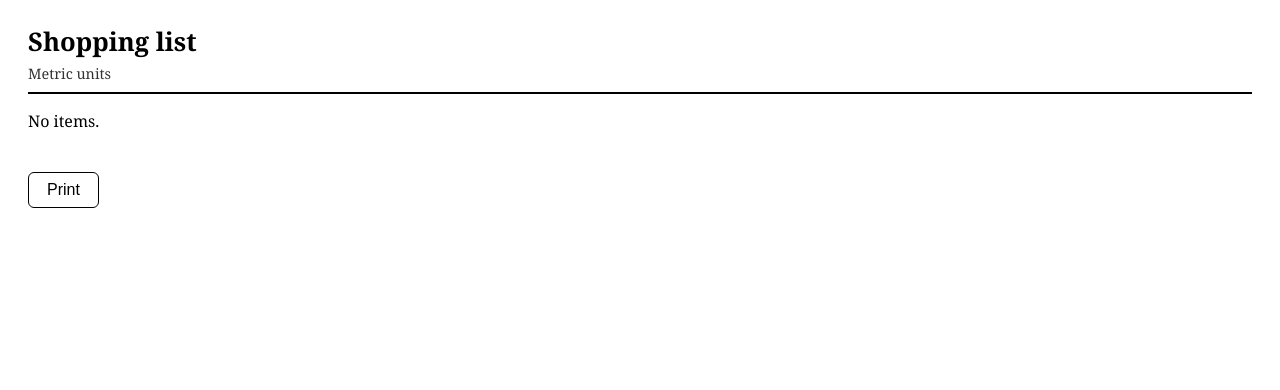
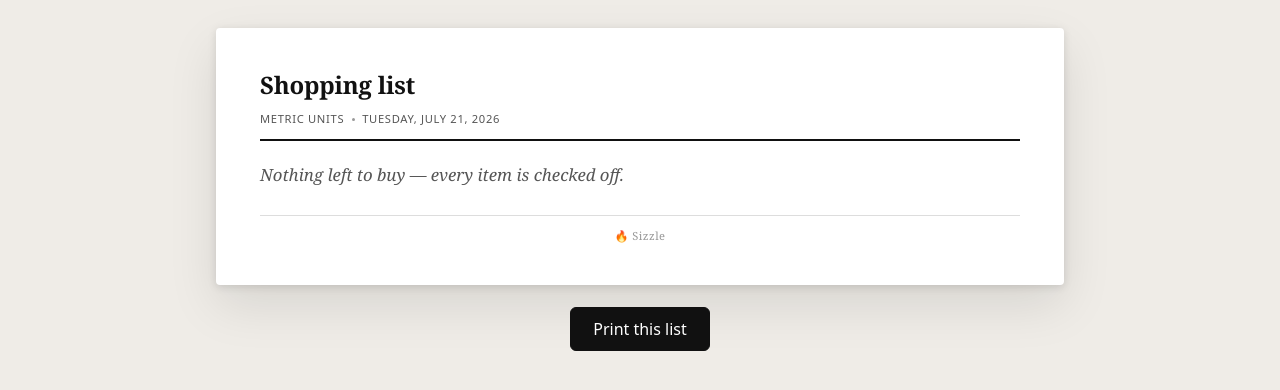
Before and after one commit to TJSmith-hub/sizzle, a FastAPI app: page /shopping-list/print in a window 1280 px wide. Shown: the top 390 px of the page. Run offline with FastAPI, Linux system fonts and the light colour scheme; data that the repository does not hold is empty.

Commit message:
Polish the shopping list print view
Present the printed list on a centered "sheet of paper" on screen (full
page in print), with dotted leader lines linking each item to its
quantity, a dated header (units · weekday date), and prep notes in muted
italic. Item names/quantities are the largest text; the title, headings,
meta and footer are dialed down so the eye lands on what to buy.

Co-Authored-By: Claude Opus 4.8 (1M context) <noreply@anthropic.com>

```diff
--- a/app/static/css/print.css
+++ b/app/static/css/print.css
@@ -10,45 +10,89 @@
 /* Standalone print page (/shopping-list/print) */
 .print-page {
   font-family: Georgia, "Times New Roman", serif;
-  color: #000;
-  background: #fff;
+  color: #111;
+  background: #efece7;
   margin: 0;
-  padding: 24px 28px;
-  line-height: 1.4;
+  padding: 28px 16px;
+  line-height: 1.45;
 }
 
-.print-header { border-bottom: 2px solid #000; padding-bottom: 8px; margin-bottom: 16px; }
-.print-header h1 { margin: 0; font-size: 1.6rem; }
-.print-sub { margin: 4px 0 0; font-size: .9rem; color: #333; }
+/* On screen the list sits on a centered "sheet of paper"; in print it fills
+   the page (the sheet chrome is stripped in @media print below). */
+.print-sheet {
+  max-width: 760px;
+  margin: 0 auto;
+  background: #fff;
+  padding: 40px 44px;
+  border-radius: 4px;
+  box-shadow: 0 2px 8px rgba(0,0,0,.12), 0 20px 50px rgba(0,0,0,.10);
+}
 
-.print-columns { column-count: 2; column-gap: 34px; }
+.print-header { border-bottom: 2px solid #111; padding-bottom: 12px; margin-bottom: 22px; }
+.print-header h1 { margin: 0; font-size: 1.5rem; letter-spacing: -.01em; }
+.print-sources { margin: 5px 0 0; font-size: .85rem; font-style: italic; color: #333; }
+.print-meta {
+  display: flex; flex-wrap: wrap; gap: 6px 18px; margin: 8px 0 0;
+  font-family: system-ui, -apple-system, "Segoe UI", sans-serif;
+  font-size: .7rem; text-transform: uppercase; letter-spacing: .06em; color: #555;
+}
+.print-meta span { position: relative; }
+.print-meta span + span::before {
+  content: ""; position: absolute; left: -10px; top: 50%;
+  width: 3px; height: 3px; margin-top: -1px; border-radius: 50%; background: #999;
+}
 
-.print-aisle { break-inside: avoid; margin-bottom: 16px; }
+.print-empty { font-size: 1.05rem; font-style: italic; color: #555; }
+
+.print-columns { column-count: 2; column-gap: 40px; }
+
+.print-aisle { break-inside: avoid; margin-bottom: 20px; }
 .print-aisle h2 {
-  font-size: 1.05rem; margin: 0 0 6px; text-transform: uppercase;
-  letter-spacing: .04em; border-bottom: 1px solid #000; padding-bottom: 2px;
+  font-family: system-ui, -apple-system, "Segoe UI", sans-serif;
+  font-size: .72rem; font-weight: 700; margin: 0 0 8px;
+  text-transform: uppercase; letter-spacing: .1em; color: #111;
+  border-bottom: 1px solid #111; padding-bottom: 4px;
 }
+
 .print-aisle ul { list-style: none; margin: 0; padding: 0; }
-.print-aisle li { display: flex; align-items: flex-start; gap: 8px; padding: 3px 0; font-size: .95rem; }
-.print-aisle .line { flex: 1; min-width: 0; }
-.print-aisle .pqty { flex: none; font-weight: 600; text-align: right; white-space: nowrap; }
+.print-aisle li {
+  display: flex; align-items: center; gap: 8px; padding: 6px 0; font-size: 1.2rem;
+  break-inside: avoid;
+}
+.print-aisle .line { flex: 0 1 auto; }
+.print-aisle .line .note { color: #555; font-style: italic; }
+.print-aisle .dots {
+  flex: 1 1 auto; min-width: 12px; height: 0;
+  border-bottom: 1.5px dotted #c4bfb6; transform: translateY(-2px);
+}
+.print-aisle .pqty {
+  flex: none; font-weight: 700; text-align: right; white-space: nowrap;
+  font-variant-numeric: tabular-nums;
+}
 
-/* Simple square checkbox rendered without form controls */
-.box {
-  display: inline-block; width: 12px; height: 12px; flex: none;
-  border: 1.5px solid #000; border-radius: 2px; margin-top: 2px;
+.print-foot {
+  margin-top: 28px; padding-top: 12px; border-top: 1px solid #ddd;
+  text-align: center; font-size: .7rem; color: #999; letter-spacing: .04em;
 }
 
 .print-btn {
-  margin-top: 24px; padding: 8px 18px; font-size: 1rem; cursor: pointer;
-  border: 1px solid #000; background: #fff; border-radius: 6px;
+  display: block; margin: 22px auto 0; padding: 10px 22px; font-size: 1rem;
+  font-family: system-ui, -apple-system, "Segoe UI", sans-serif; cursor: pointer;
+  border: 1px solid #111; background: #111; color: #fff; border-radius: 6px;
 }
+.print-btn:hover { background: #333; }
 
 @media print {
+  .print-page { background: #fff; padding: 0; }
+  .print-sheet {
+    max-width: none; margin: 0; padding: 0;
+    border-radius: 0; box-shadow: none;
+  }
   .print-btn { display: none; }
   @page { margin: 1.4cm; }
 }
 
 @media (max-width: 620px) {
+  .print-sheet { padding: 28px 22px; }
   .print-columns { column-count: 1; }
 }
--- a/app/templates/shopping_print.html
+++ b/app/templates/shopping_print.html
@@ -7,15 +7,23 @@
   <link rel="stylesheet" href="/static/css/print.css">
 </head>
 <body class="print-page">
-  <div class="print-header">
+  {% set ns = namespace(total=0) %}
+  {% for section in aisles %}
+    {% set ns.total = ns.total + (section['items'] | rejectattr('checked') | list | length) %}
+  {% endfor %}
+
+  <div class="print-sheet">
+    <header class="print-header">
       <h1>Shopping list</h1>
-    <p class="print-sub">
-      {% if sources %}{{ sources | join(' · ') }}&nbsp;—&nbsp;{% endif %}{{ system | capitalize }} units
+      {% if sources %}<p class="print-sources">{{ sources | join(' · ') }}</p>{% endif %}
+      <p class="print-meta">
+        <span>{{ system | capitalize }} units</span>
+        <span id="print-date"></span>
       </p>
-  </div>
+    </header>
 
-  {% if not any_unchecked %}
-    <p>No items.</p>
+    {% if not ns.total %}
+      <p class="print-empty">Nothing left to buy — every item is checked off.</p>
     {% else %}
       <div class="print-columns">
         {% for section in aisles %}
@@ -26,8 +34,8 @@
               <ul>
                 {% for item in unchecked %}
                   <li>
-                  <span class="box"></span>
-                  <span class="line">{{ item.name }}{% if item.note %}, {{ item.note }}{% endif %}</span>
+                    <span class="line">{{ item.name }}{% if item.note %}, <span class="note">{{ item.note }}</span>{% endif %}</span>
+                    <span class="dots"></span>
                     <span class="pqty">{{ item.display_quantity() }} {{ item.display_unit() }}</span>
                   </li>
                 {% endfor %}
@@ -38,6 +46,18 @@
       </div>
     {% endif %}
 
-  <button class="print-btn no-print" onclick="window.print()">Print</button>
+    <footer class="print-foot">🔥 Sizzle</footer>
+  </div>
+
+  <button class="print-btn no-print" onclick="window.print()">Print this list</button>
+
+  <script>
+    (function () {
+      var el = document.getElementById('print-date');
+      if (el) el.textContent = new Date().toLocaleDateString(undefined, {
+        weekday: 'long', year: 'numeric', month: 'long', day: 'numeric'
+      });
+    })();
+  </script>
 </body>
 </html>
```
Lines whose indentation alone changed are shown as unchanged.
